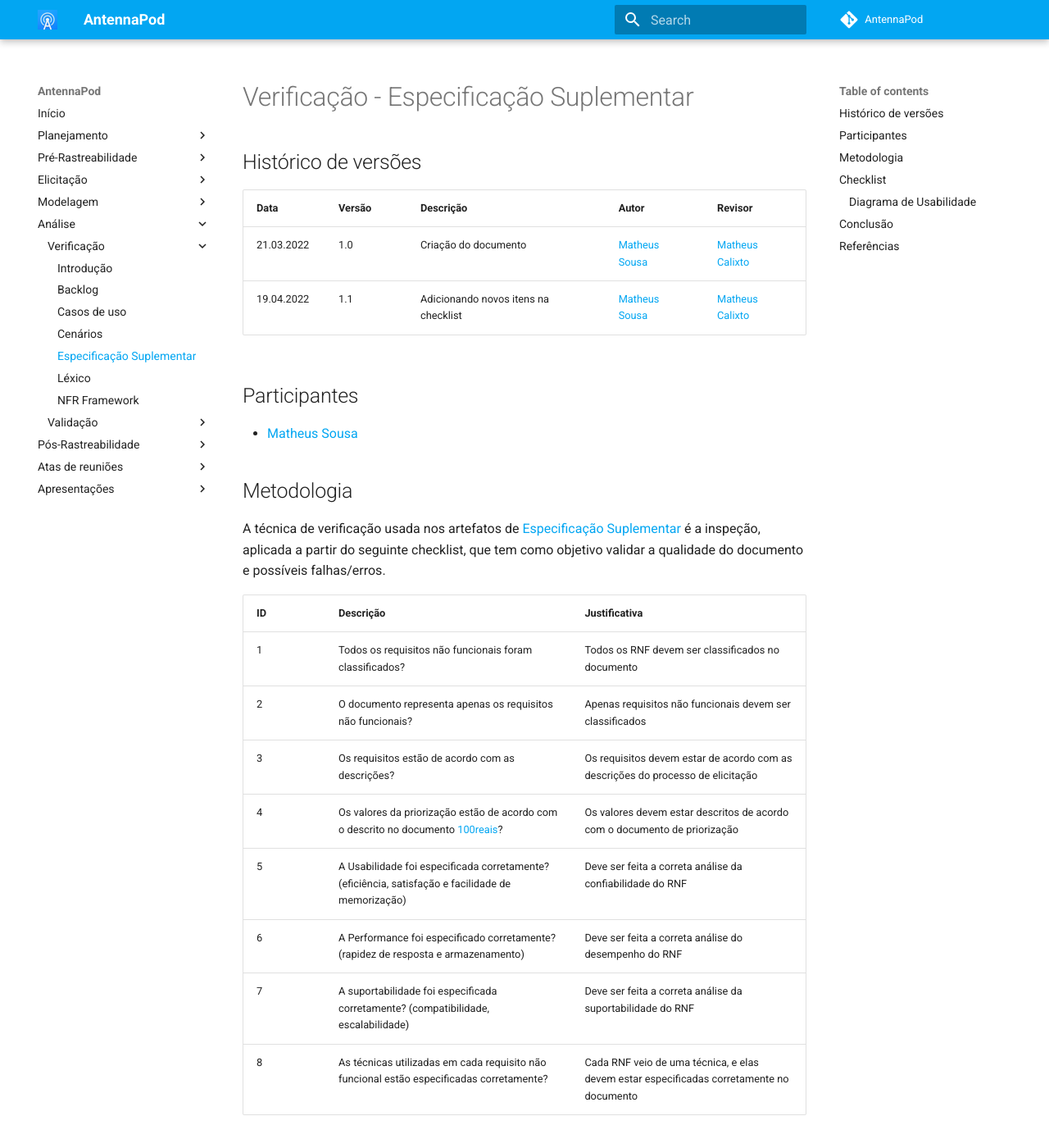
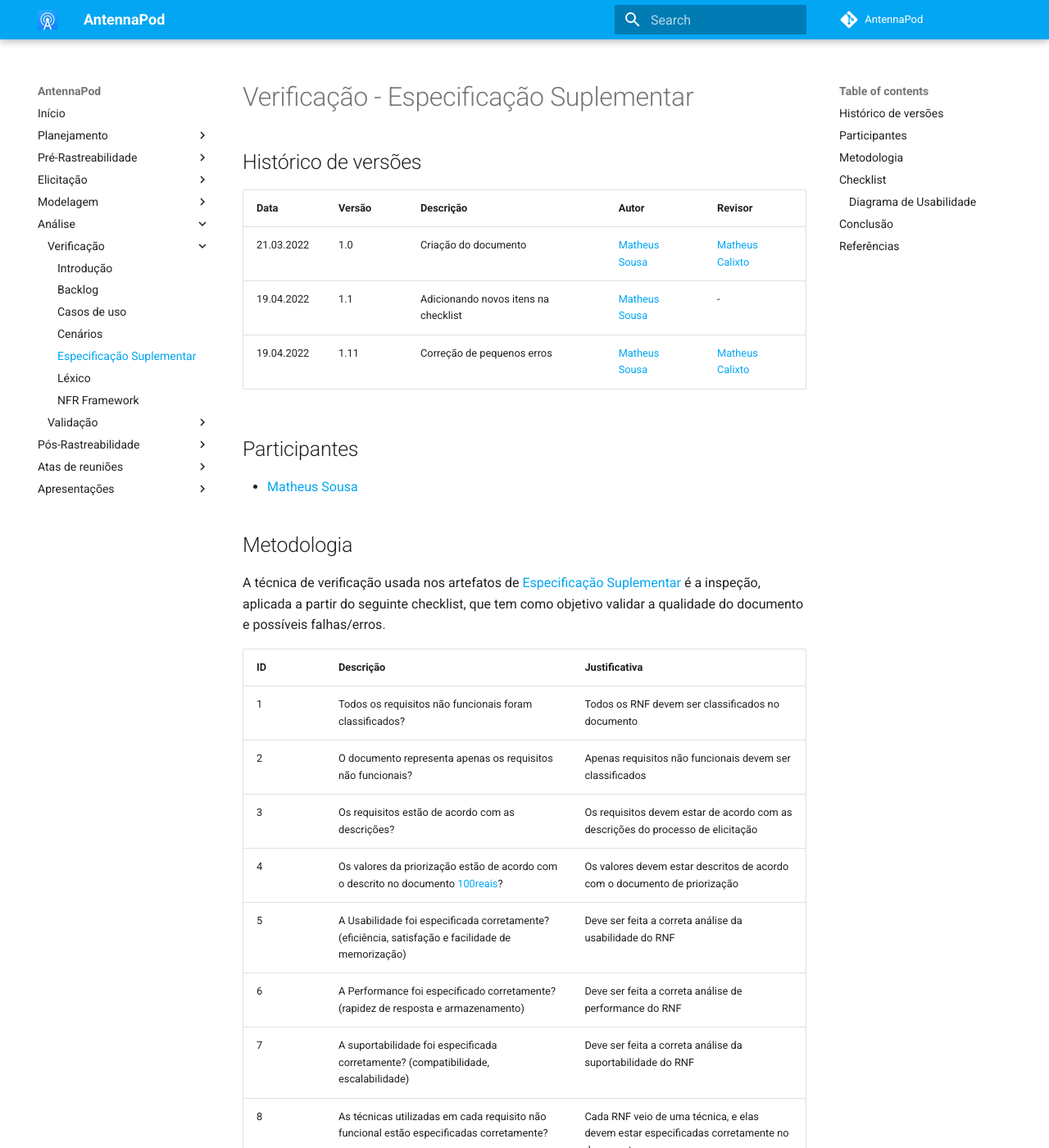
Before and after one commit to Requisitos-de-Software/2021.2-AntennaPod, an MkDocs documentation site: the page built from docs/analise/verificacao/especificacao-suplementar.md, in a window 1280 px wide and 1400 px high. Shown: the whole window at 82% size. Built offline with MkDocs 1.6.1 and Material for MkDocs 9.7.7, drawn with Linux system fonts in a browser that asks for light colours; comment, search, counter and statistics services are not loaded; some of the changed text lies outside the part shown.

Commit message:
🐛(#73): Pequenas correções

```diff
--- a/docs/analise/verificacao/especificacao-suplementar.md
+++ b/docs/analise/verificacao/especificacao-suplementar.md
@@ -4,7 +4,8 @@
 | Data       | Versão | Descrição            | Autor                                          | Revisor                                          |
 | ---------- | ------ | -------------------- | ---------------------------------------------- | ------------------------------------------------ |
 | 21.03.2022 | 1.0    | Criação do documento | [Matheus Sousa](https://github.com/gatotabaco) | [Matheus Calixto](https://github.com/matheuscvp) |
-| 19.04.2022 | 1.1    | Adicionando novos itens na checklist | [Matheus Sousa](https://github.com/gatotabaco) | [Matheus Calixto](https://github.com/matheuscvp) |
+| 19.04.2022 | 1.1    | Adicionando novos itens na checklist | [Matheus Sousa](https://github.com/gatotabaco) | - |
+| 19.04.2022 | 1.11    | Correção de pequenos erros | [Matheus Sousa](https://github.com/gatotabaco) | [Matheus Calixto](https://github.com/matheuscvp) |
 
 ## Participantes
 
@@ -22,8 +23,8 @@
 | 2   | O documento representa apenas os requisitos não funcionais? | Apenas requisitos não funcionais devem ser classificados                    |
 | 3   | Os requisitos estão de acordo com as descrições?        | Os requisitos devem estar de acordo com as descrições do processo de elicitação |
 | 4   | Os valores da priorização estão de acordo com o descrito no documento [100reais](/2021.2-AntennaPod/docs/elicitacao/100reais.md/)?| Os valores devem estar descritos de acordo com o documento de priorização |
-| 5   | A Usabilidade foi especificada corretamente? (eficiência, satisfação e facilidade de memorização)        | Deve ser feita a correta análise da confiabilidade do RNF                       |
-| 6   | A Performance foi especificado corretamente? (rapidez de resposta e armazenamento)        | Deve ser feita a correta análise do desempenho do RNF                           |
+| 5   | A Usabilidade foi especificada corretamente? (eficiência, satisfação e facilidade de memorização)        | Deve ser feita a correta análise da usabilidade do RNF                       |
+| 6   | A Performance foi especificado corretamente? (rapidez de resposta e armazenamento)        | Deve ser feita a correta análise de performance do RNF                           |
 | 7   | A suportabilidade foi especificada corretamente? (compatibilidade, escalabilidade)        | Deve ser feita a correta análise da suportabilidade do RNF                      |
 | 8   | As técnicas utilizadas em cada requisito não funcional estão especificadas corretamente?  | Cada RNF veio de uma técnica, e elas devem estar especificadas corretamente no documento                      |
 
```
Also changed, not shown: other parts of docs/analise/verificacao/especificacao-suplementar.md (+1 -0 lines).
